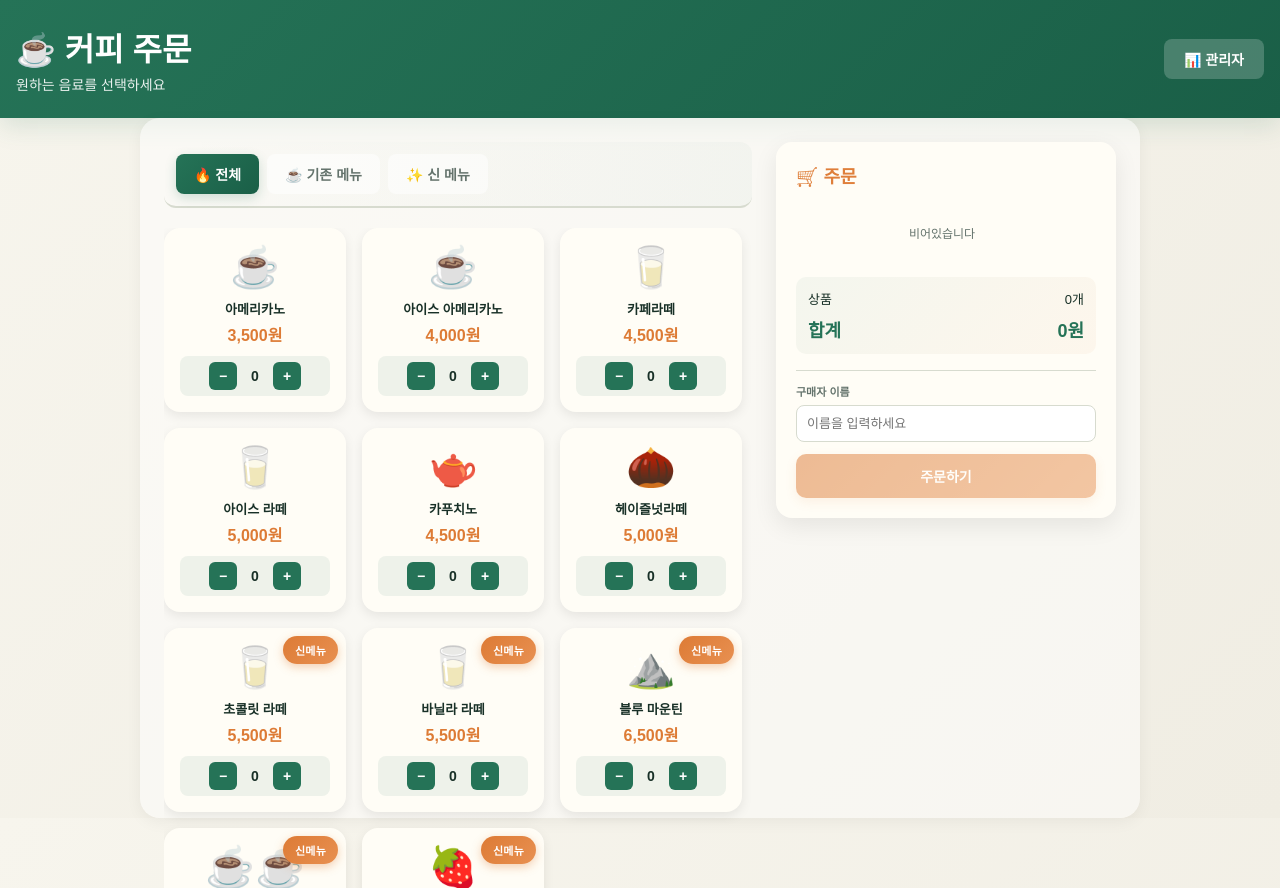
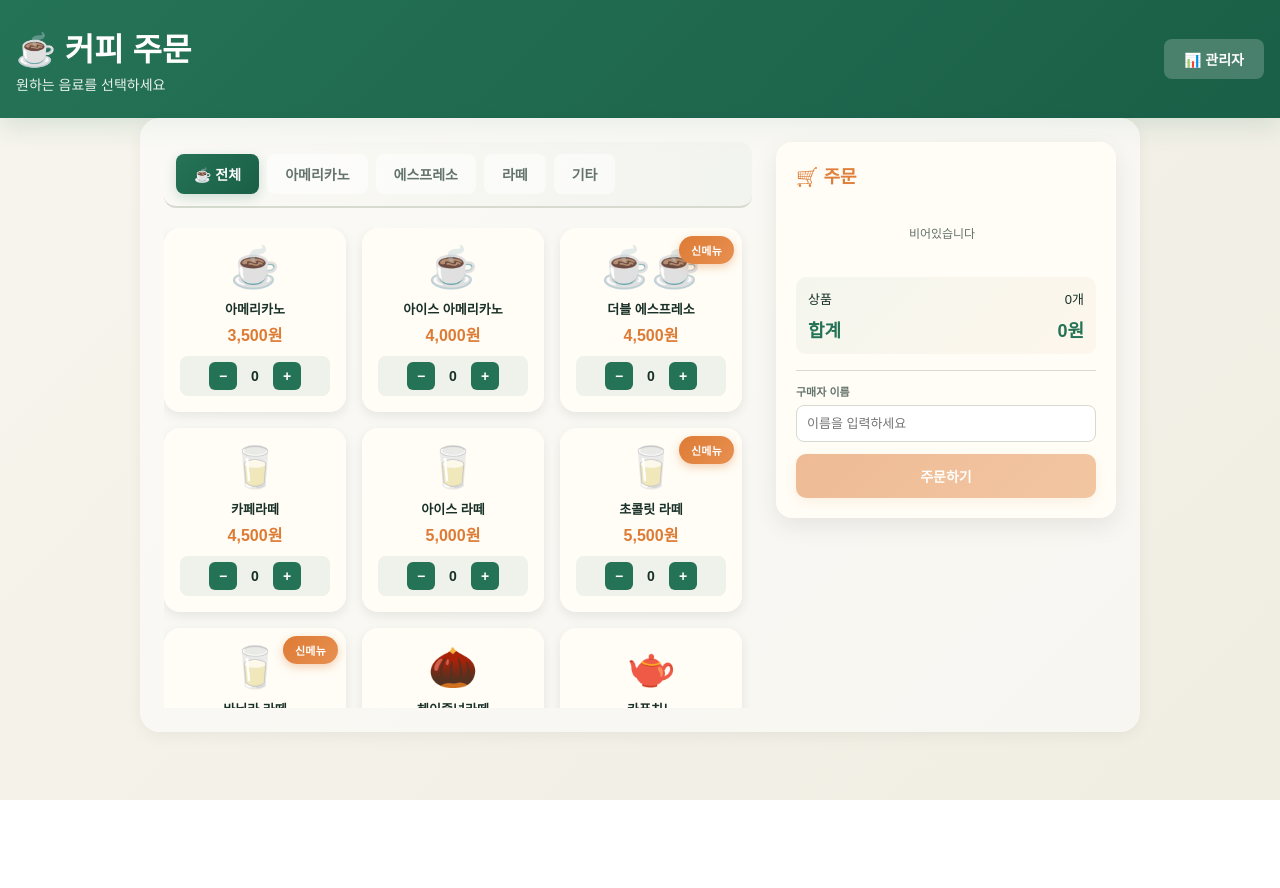
Before and after one commit to kwangjin-owl/day12-starter, a website: page index.html in a window 1280 px wide. After the commit the page ends 800 px from the top, so only its background shows below. Drawn offline with Linux system fonts and the light colour scheme.

Commit message:
상품 카테고리 분류 추가 (아메리카노, 에스프레소, 라떼, 기타) + 그리드 오버플로우 해결

```diff
--- a/index.html
+++ b/index.html
@@ -29,17 +29,17 @@
     grid-template-columns: 1fr 340px;
     gap: 24px;
     padding: 24px;
-    max-height: calc(100vh - 100px);
     max-width: 1000px;
     margin: 0 auto;
     width: 100%;
     background: rgba(255, 255, 255, 0.5);
     border-radius: 20px;
     box-shadow: 0 4px 16px rgba(0, 0, 0, 0.05);
+    min-height: auto;
   }
 
   /* 상품 그리드 */
-  .products { display: grid; grid-template-columns: repeat(auto-fill, minmax(150px, 1fr)); gap: 16px; overflow-y: auto; max-height: calc(100vh - 140px); padding-right: 10px; }
+  .products { display: grid; grid-template-columns: repeat(auto-fill, minmax(150px, 1fr)); gap: 16px; overflow-y: auto; max-height: 60vh; padding-right: 10px; }
 
   .product {
     background: var(--panel);
@@ -434,9 +434,11 @@
   <div>
     <!-- 카테고리 탭 -->
     <div class="category-tabs">
-      <button class="category-tab active" data-category="all" onclick="filterProducts('all')">🔥 전체</button>
-      <button class="category-tab" data-category="basic" onclick="filterProducts('basic')">☕ 기존 메뉴</button>
-      <button class="category-tab" data-category="new" onclick="filterProducts('new')">✨ 신 메뉴</button>
+      <button class="category-tab active" data-category="all" onclick="filterProducts('all')">☕ 전체</button>
+      <button class="category-tab" data-category="americano" onclick="filterProducts('americano')">아메리카노</button>
+      <button class="category-tab" data-category="espresso" onclick="filterProducts('espresso')">에스프레소</button>
+      <button class="category-tab" data-category="latte" onclick="filterProducts('latte')">라떼</button>
+      <button class="category-tab" data-category="other" onclick="filterProducts('other')">기타</button>
     </div>
     <div class="products" id="products"></div>
   </div>
@@ -501,17 +503,17 @@
 
 <script>
 const products = [
-  { name: "아메리카노", price: 3500, icon: "☕" },
-  { name: "아이스 아메리카노", price: 4000, icon: "☕" },
-  { name: "카페라떼", price: 4500, icon: "🥛" },
-  { name: "아이스 라떼", price: 5000, icon: "🥛" },
-  { name: "카푸치노", price: 4500, icon: "🫖" },
-  { name: "헤이즐넛라떼", price: 5000, icon: "🌰" },
-  { name: "초콜릿 라떼", price: 5500, icon: "🥛", isNew: true },
-  { name: "바닐라 라떼", price: 5500, icon: "🥛", isNew: true },
-  { name: "블루 마운틴", price: 6500, icon: "⛰️", isNew: true },
-  { name: "더블 에스프레소", price: 4500, icon: "☕☕", isNew: true },
-  { name: "딸기 요거트", price: 6000, icon: "🍓", isNew: true }
+  { name: "아메리카노", price: 3500, icon: "☕", category: "americano" },
+  { name: "아이스 아메리카노", price: 4000, icon: "☕", category: "americano" },
+  { name: "더블 에스프레소", price: 4500, icon: "☕☕", category: "espresso", isNew: true },
+  { name: "카페라떼", price: 4500, icon: "🥛", category: "latte" },
+  { name: "아이스 라떼", price: 5000, icon: "🥛", category: "latte" },
+  { name: "초콜릿 라떼", price: 5500, icon: "🥛", category: "latte", isNew: true },
+  { name: "바닐라 라떼", price: 5500, icon: "🥛", category: "latte", isNew: true },
+  { name: "헤이즐넛라떼", price: 5000, icon: "🌰", category: "latte" },
+  { name: "카푸치노", price: 4500, icon: "🫖", category: "cappuccino" },
+  { name: "블루 마운틴", price: 6500, icon: "⛰️", category: "specialty", isNew: true },
+  { name: "딸기 요거트", price: 6000, icon: "🍓", category: "beverage", isNew: true }
 ];
 
 let cart = {};
@@ -536,8 +538,10 @@ function renderProducts() {
     .map((p, i) => ({ ...p, originalIndex: i }))
     .filter(p => {
       if (currentCategory === "all") return true;
-      if (currentCategory === "new") return p.isNew;
-      if (currentCategory === "basic") return !p.isNew;
+      if (currentCategory === "americano") return p.category === "americano";
+      if (currentCategory === "espresso") return p.category === "espresso";
+      if (currentCategory === "latte") return p.category === "latte";
+      if (currentCategory === "other") return ["cappuccino", "specialty", "beverage"].includes(p.category);
       return true;
     });
 
```
